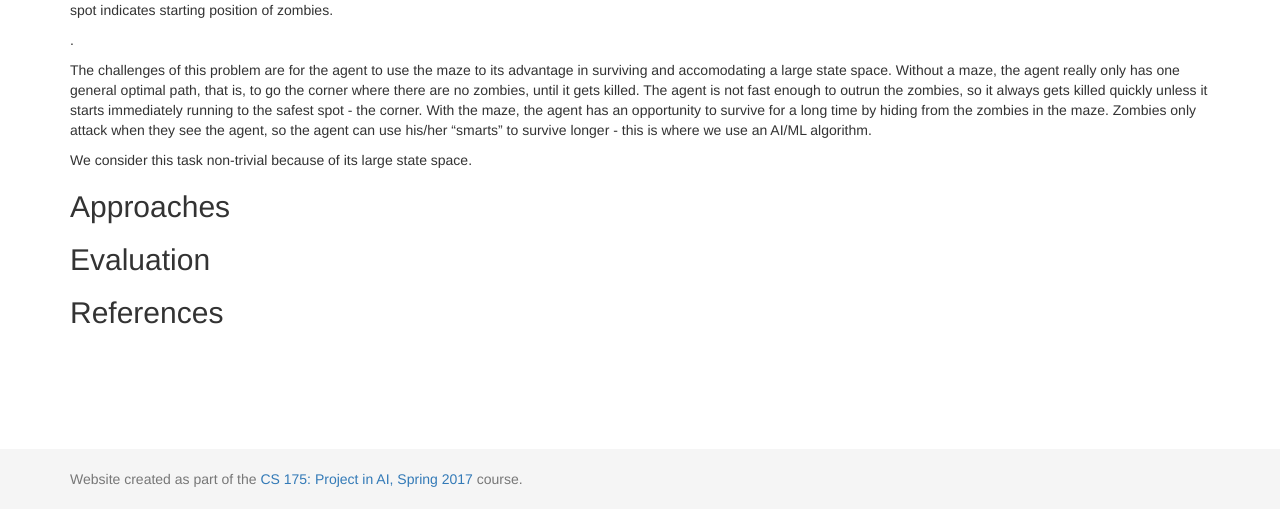
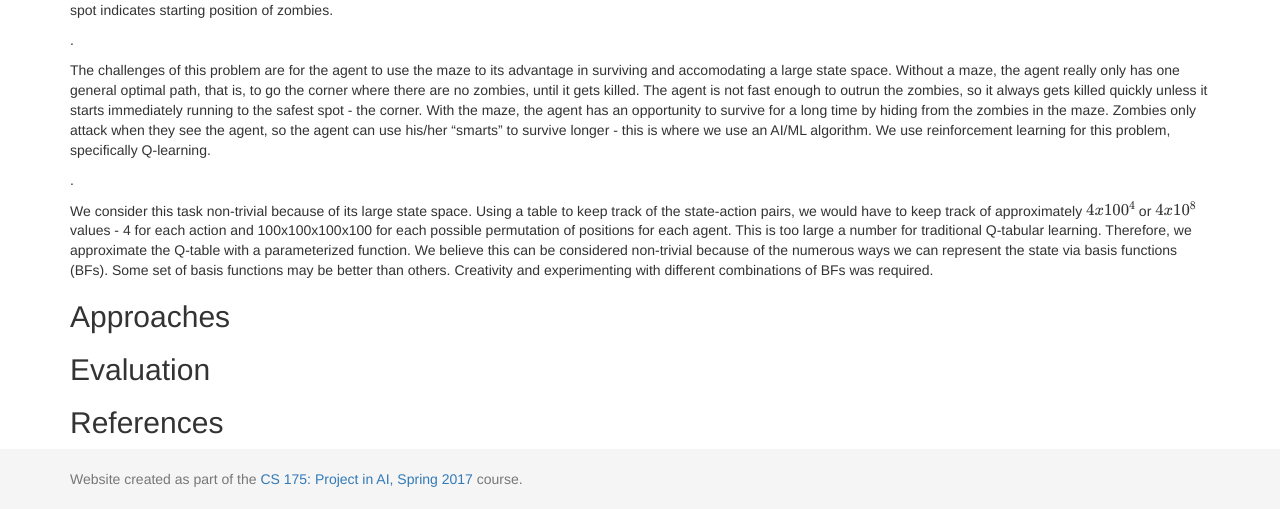
Before and after one commit to becamorin20/Group-16, a Jekyll site: the page built from docs/final.md, in a window 1280 px wide and 1303 px high. Shown: the part 794-1303 px from the top of the window. Built offline with Jekyll 4.4.1, drawn with Linux system fonts in a browser that asks for light colours; formulas are drawn with MathJax 3.

Commit message:
Update final.md

```diff
--- a/docs/final.md
+++ b/docs/final.md
@@ -27,8 +27,17 @@ Without a maze, the agent really only has one general optimal path, that is, to
 The agent is not fast enough to outrun the zombies, so it always gets killed quickly unless it starts immediately running to the safest spot - the corner.
 With the maze, the agent has an opportunity to survive for a long time by hiding from the zombies in the maze.
 Zombies only attack when they see the agent, so the agent can use his/her "smarts" to survive longer - this is where we use an AI/ML algorithm.
+We use reinforcement learning for this problem, specifically Q-learning.
+
+.
 
 We consider this task non-trivial because of its large state space.
+Using a table to keep track of the state-action pairs, we would have to keep track of approximately $$4 x 100^4$$ or $$4 x 10^8$$ values - 4 for each action and 100x100x100x100 for each possible permutation of positions for each agent.
+This is too large a number for traditional Q-tabular learning.
+Therefore, we approximate the Q-table with a parameterized function.
+We believe this can be considered non-trivial because of the numerous ways we can represent the state via basis functions (BFs).
+Some set of basis functions may be better than others.
+Creativity and experimenting with different combinations of BFs was required.
 
 
 ## Approaches
```
